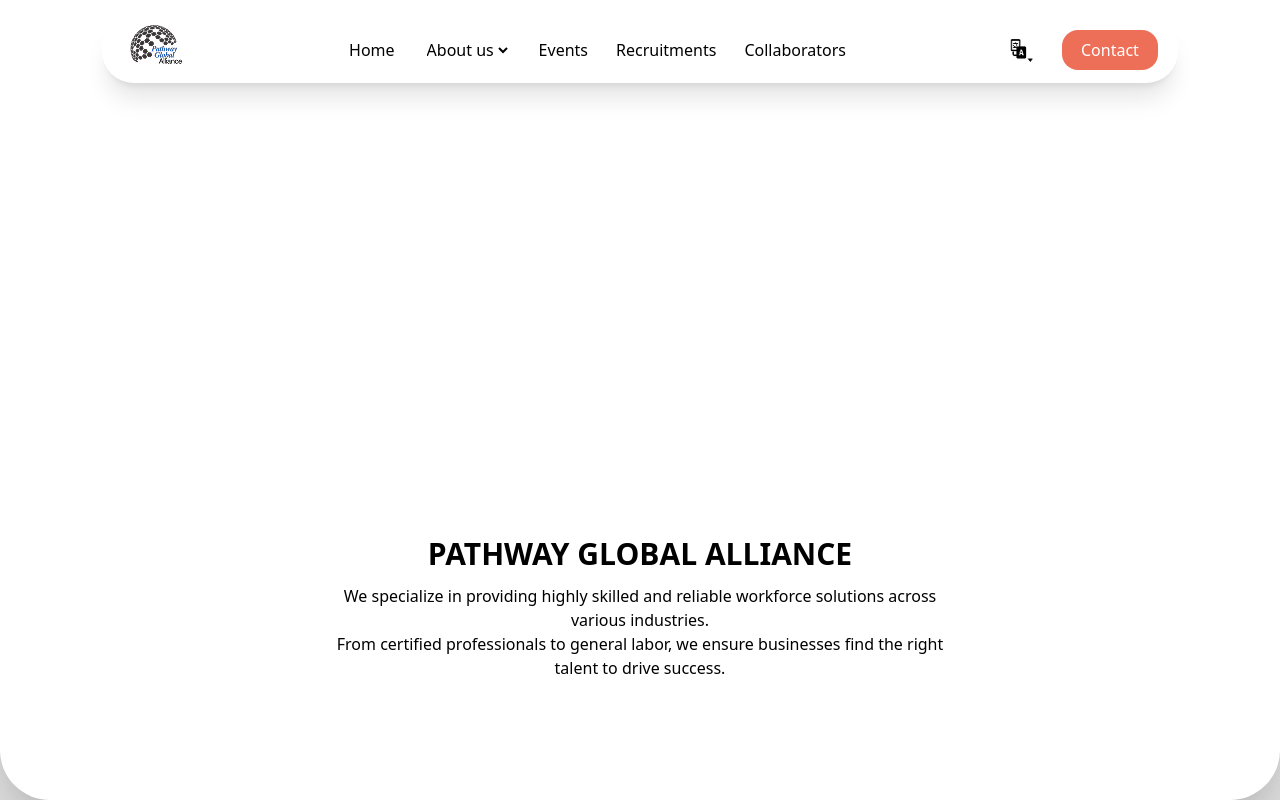
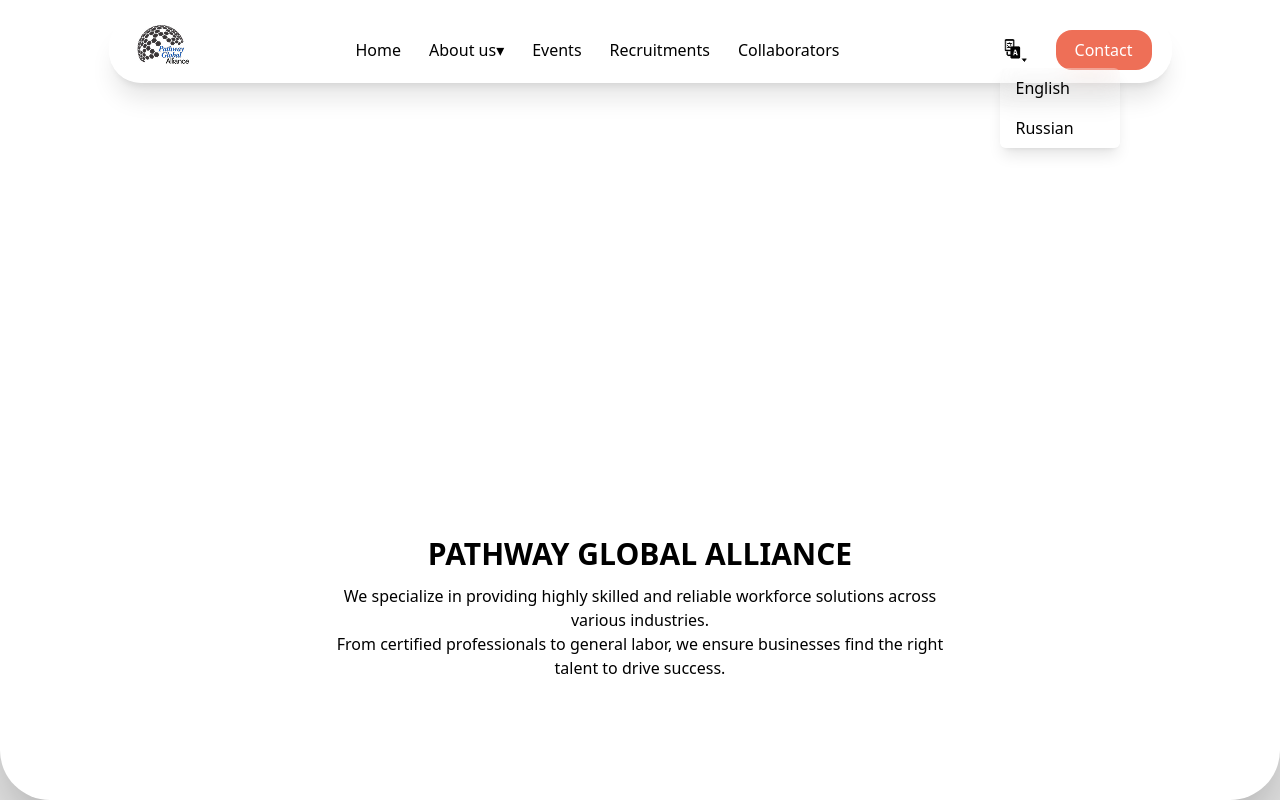
Before and after one commit to NSSNSUTCELL2024/pathwayglobal-react, a React app: page / in a window 1280 px wide. Both pictures are taken after a click on the picture 1019 px from the left and 49 px from the top of the page. Shown: the top 800 px of the page. Built offline with nearby package versions, Linux system fonts and the light colour scheme; the HTML template or start-up script is replaced by a standard one.

Commit message:
dropdown

```diff
--- /dev/null
+++ b/src/components/Dropdown.jsx
@@ -0,0 +1,49 @@
+import { useState, useRef, useEffect } from "react";
+
+const Dropdown = ({ options = [], defaultValue }) => {
+  const [isOpen, setIsOpen] = useState(false);
+  const [selected, setSelected] = useState(null);
+  const dropdownRef = useRef();
+
+  useEffect(() => {
+    const handleClickOutside = (event) => {
+      if (dropdownRef.current && !dropdownRef.current.contains(event.target)) {
+        setIsOpen(false);
+      }
+    };
+    document.addEventListener("mousedown", handleClickOutside);
+    return () => document.removeEventListener("mousedown", handleClickOutside);
+  }, []);
+
+  const handleSelect = (option) => {
+    setSelected(option);
+    setIsOpen(false);
+  };
+
+  return (
+    <div className="relative" ref={dropdownRef}>
+      <button
+        onClick={() => setIsOpen((prev) => !prev)}
+      >
+        {selected || defaultValue}
+        <span className="float-right">&#9662;</span>
+      </button>
+
+      {isOpen && (
+        <ul className="absolute z-10 mt-1 w-30 bg-white/30 backdrop-blur-md border-gray-300 rounded-md shadow-lg max-h-60 overflow-auto">
+          {options.map((option, idx) => (
+            <li
+              key={idx}
+              onClick={() => handleSelect(option)}
+              className="px-4 py-2 hover:bg-black hover:text-white cursor-pointer"
+            >
+              {option}
+            </li>
+          ))}
+        </ul>
+      )}
+    </div>
+  );
+};
+
+export default Dropdown;
--- /dev/null
+++ b/src/components/DropdownLang.jsx
@@ -0,0 +1,51 @@
+import { useState, useRef, useEffect } from "react";
+import transLogo from "../assets/translator.png";
+
+const Dropdown = () => {
+  const options = ["English", "Russian"];
+  const [isOpen, setIsOpen] = useState(false);
+  const [selected, setSelected] = useState(options[0]);
+  const dropdownRef = useRef();
+
+  useEffect(() => {
+    const handleClickOutside = (event) => {
+      if (dropdownRef.current && !dropdownRef.current.contains(event.target)) {
+        setIsOpen(false);
+      }
+    };
+    document.addEventListener("mousedown", handleClickOutside);
+    return () => document.removeEventListener("mousedown", handleClickOutside);
+  }, []);
+
+  const handleSelect = (option) => {
+    setSelected(option);
+    setIsOpen(false);
+  };
+
+  return (
+    <div className="relative" ref={dropdownRef}>
+      <img
+        onClick={() => setIsOpen((prev) => !prev)}
+        src={transLogo}
+        alt="translator"
+        className="cursor-pointer h-7 w-7"
+      />
+
+      {isOpen && (
+        <ul className="absolute z-10 mt-1 w-30 bg-white/30 backdrop-blur-md border-gray-300 rounded-md shadow-lg max-h-60 overflow-auto">
+          {options.map((option, idx) => (
+            <li
+              key={idx}
+              onClick={() => handleSelect(option)}
+              className="px-4 py-2 hover:bg-black hover:text-white cursor-pointer"
+            >
+              {option}
+            </li>
+          ))}
+        </ul>
+      )}
+    </div>
+  );
+};
+
+export default Dropdown;
--- a/src/components/header.jsx
+++ b/src/components/header.jsx
@@ -1,6 +1,9 @@
 import logo from "../assets/logo.png";
-import transLogo from "../assets/translator.png";
+import Dropdown from "./Dropdown";
+import DropdownLang from "./DropdownLang";
+
 function Header() {
+  const options = ["About us", "Services", "Policy", "Team"];
   return (
     <header className="fixed top-0 left-0 right-0 z-50 w-full flex items-center justify-center py-4">
       <div className="flex items-center gap-x-40 shadow-xl w-fit px-5 rounded-4xl h-fit bg-white/30 backdrop-blur-md">
@@ -9,14 +12,7 @@
           <ul className="flex items-center gap-x-7 [&_*]:cursor-pointer">
             <li>Home</li>
             <li>
-              <select name="About us" id="About us" className="outline-none">
-                <option value="Services" defaultChecked>
-                  About us
-                </option>
-                <option value="Services">Services</option>
-                <option value="Policy">Policy</option>
-                <option value="Team">Team</option>
-              </select>
+              <Dropdown options={options} defaultValue="About us" />
             </li>
             <li>Events</li>
             <li>Recruitments</li>
@@ -25,11 +21,7 @@
         </nav>
 
         <div className="flex gap-x-7 items-center">
-          <img
-            src={transLogo}
-            alt="translator"
-            className="cursor-pointer h-7 w-7"
-          />
+          <DropdownLang />
           <button className="text-white bg-[#EE6F57] p-2 rounded-2xl cursor-pointer w-24">
             Contact
           </button>
```
